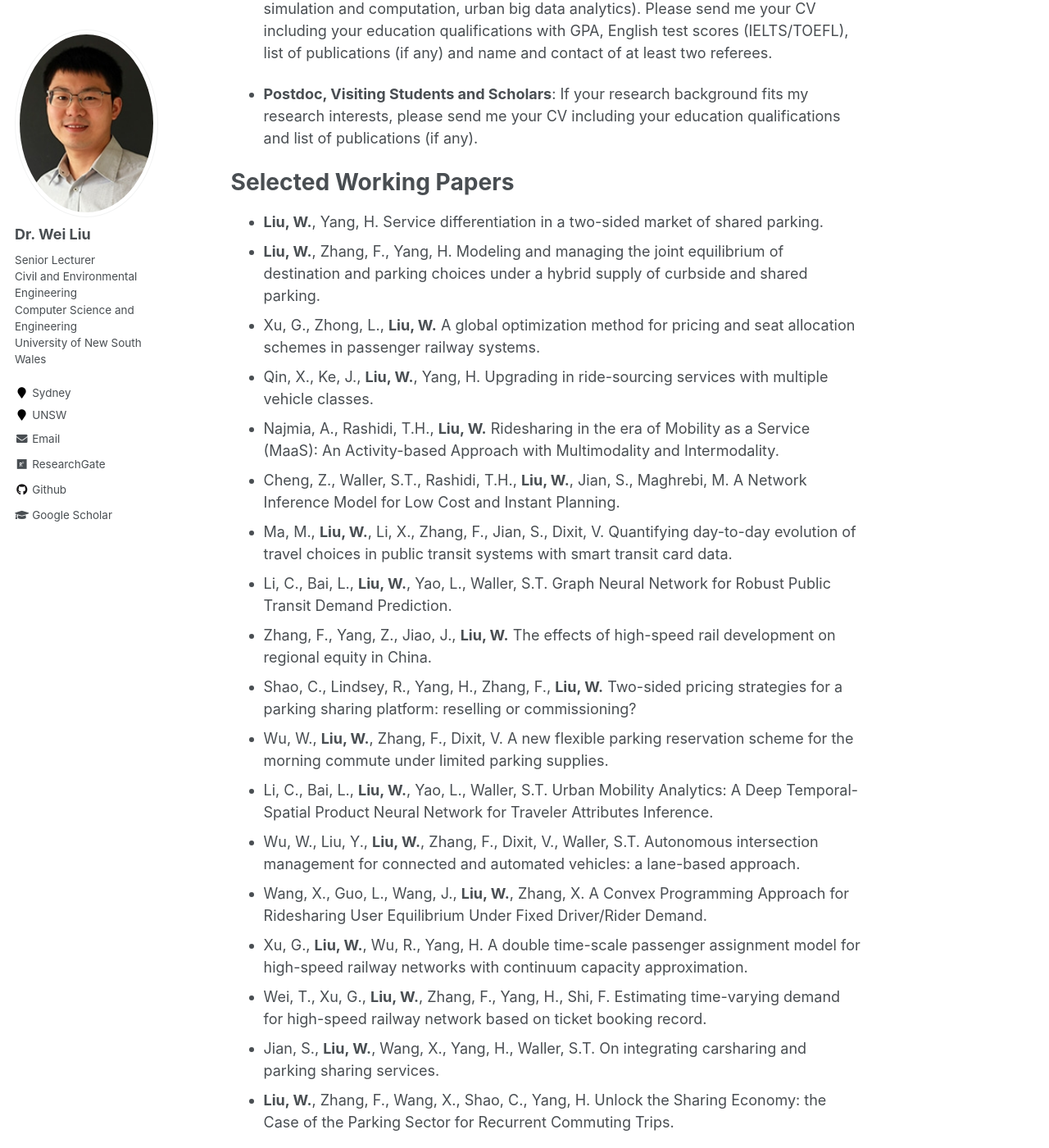
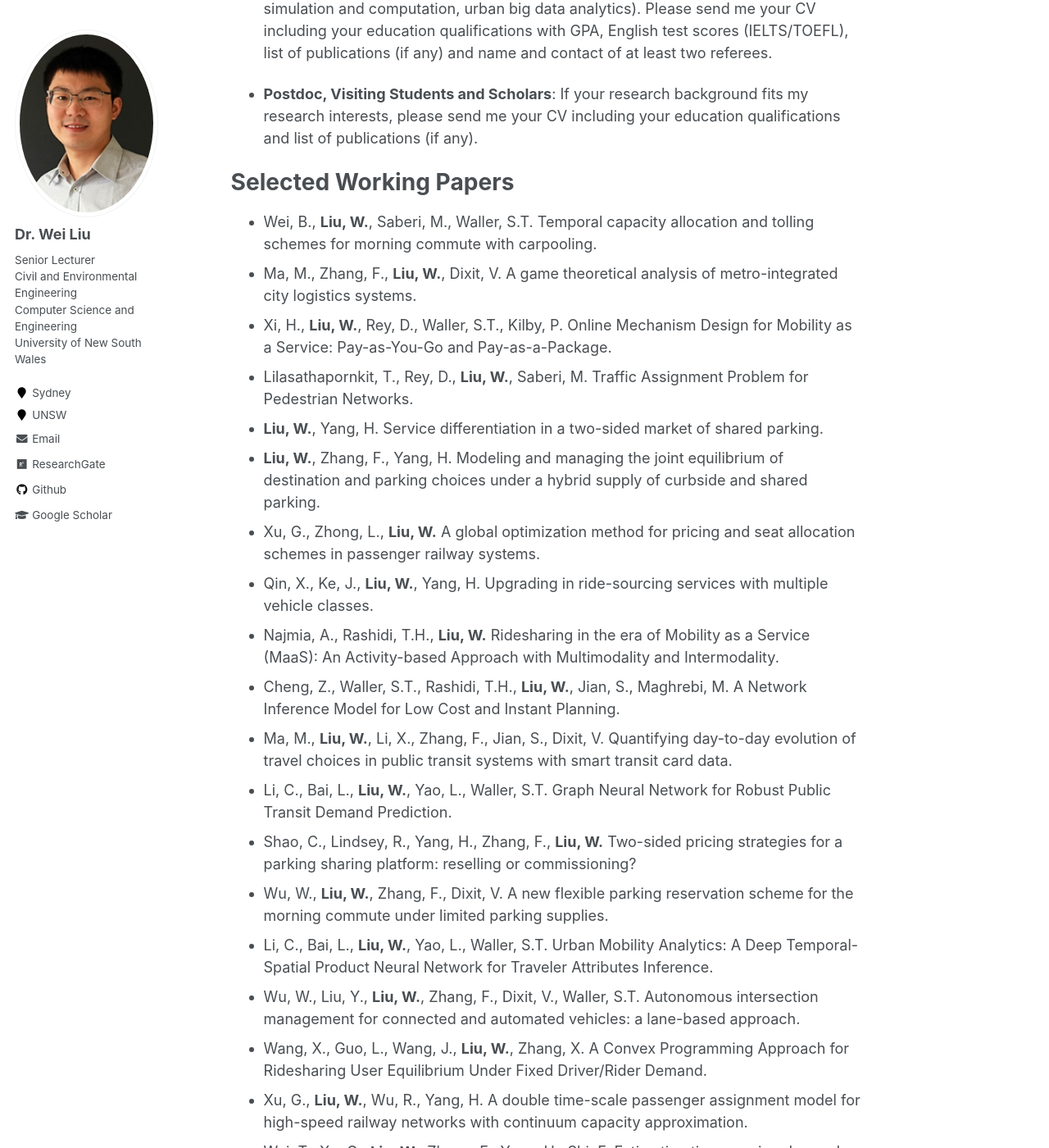
Before and after one commit to weiliu2016/weiliu2016.github.io, a Jekyll site: the page built from _pages/about.md, in a window 1280 px wide and 1400 px high, scrolled down 1224 px. Shown: the whole window at 82% size. Built offline with Jekyll 4.4.1, drawn with Linux system fonts in a browser that asks for light colours.

Commit message:
Update about.md

```diff
--- a/_pages/about.md
+++ b/_pages/about.md
@@ -36,6 +36,10 @@ PhD Positions and Academic Visitors
 
 Selected Working Papers
 ======
+- Wei, B., **Liu, W.**, Saberi, M., Waller, S.T. Temporal capacity allocation and tolling schemes for morning commute with carpooling.
+- Ma, M., Zhang, F., **Liu, W.**, Dixit, V. A game theoretical analysis of metro-integrated city logistics systems.
+- Xi, H., **Liu, W.**, Rey, D., Waller, S.T., Kilby, P. Online Mechanism Design for Mobility as a Service: Pay-as-You-Go and Pay-as-a-Package.
+- Lilasathapornkit, T., Rey, D., **Liu, W.**, Saberi, M. Traffic Assignment Problem for Pedestrian Networks.
 - **Liu, W.**, Yang, H. Service differentiation in a two-sided market of shared parking.
 - **Liu, W.**, Zhang, F., Yang, H. Modeling and managing the joint equilibrium of destination and parking choices under a hybrid supply of curbside and shared parking.
 - Xu, G., Zhong, L., **Liu, W.** A global optimization method for pricing and seat allocation schemes in passenger railway systems.
@@ -44,7 +48,6 @@ Selected Working Papers
 - Cheng, Z., Waller, S.T., Rashidi, T.H., **Liu, W.**, Jian, S., Maghrebi, M. A Network Inference Model for Low Cost and Instant Planning.
 - Ma, M., **Liu, W.**, Li, X., Zhang, F., Jian, S., Dixit, V. Quantifying day-to-day evolution of travel choices in public transit systems with smart transit card data.
 - Li, C., Bai, L., **Liu, W.**, Yao, L., Waller, S.T. Graph Neural Network for Robust Public Transit Demand Prediction.
-- Zhang, F., Yang, Z., Jiao, J., **Liu, W.** The effects of high-speed rail development on regional equity in China.
 - Shao, C., Lindsey, R., Yang, H., Zhang, F., **Liu, W.** Two-sided pricing strategies for a parking sharing platform: reselling or commissioning?
 - Wu, W., **Liu, W.**, Zhang, F., Dixit, V. A new flexible parking reservation scheme for the morning commute under limited parking supplies.
 - Li, C., Bai, L., **Liu, W.**, Yao, L., Waller, S.T. Urban Mobility Analytics: A Deep Temporal-Spatial Product Neural Network for Traveler Attributes Inference.
@@ -52,7 +55,6 @@ Selected Working Papers
 - Wang, X., Guo, L., Wang, J., **Liu, W.**, Zhang, X. A Convex Programming Approach for Ridesharing User Equilibrium Under Fixed Driver/Rider Demand.
 - Xu, G., **Liu, W.**, Wu, R., Yang, H. A double time-scale passenger assignment model for high-speed railway networks with continuum capacity approximation.
 - Wei, T., Xu, G., **Liu, W.**, Zhang, F., Yang, H., Shi, F. Estimating time-varying demand for high-speed railway network based on ticket booking record.
-- Jian, S., **Liu, W.**, Wang, X., Yang, H., Waller, S.T. On integrating carsharing and parking sharing services.
 - **Liu, W.**, Zhang, F., Wang, X., Shao, C., Yang, H. Unlock the Sharing Economy: the Case of the Parking Sector for Recurrent Commuting Trips.
 
 Selected Publications
```
